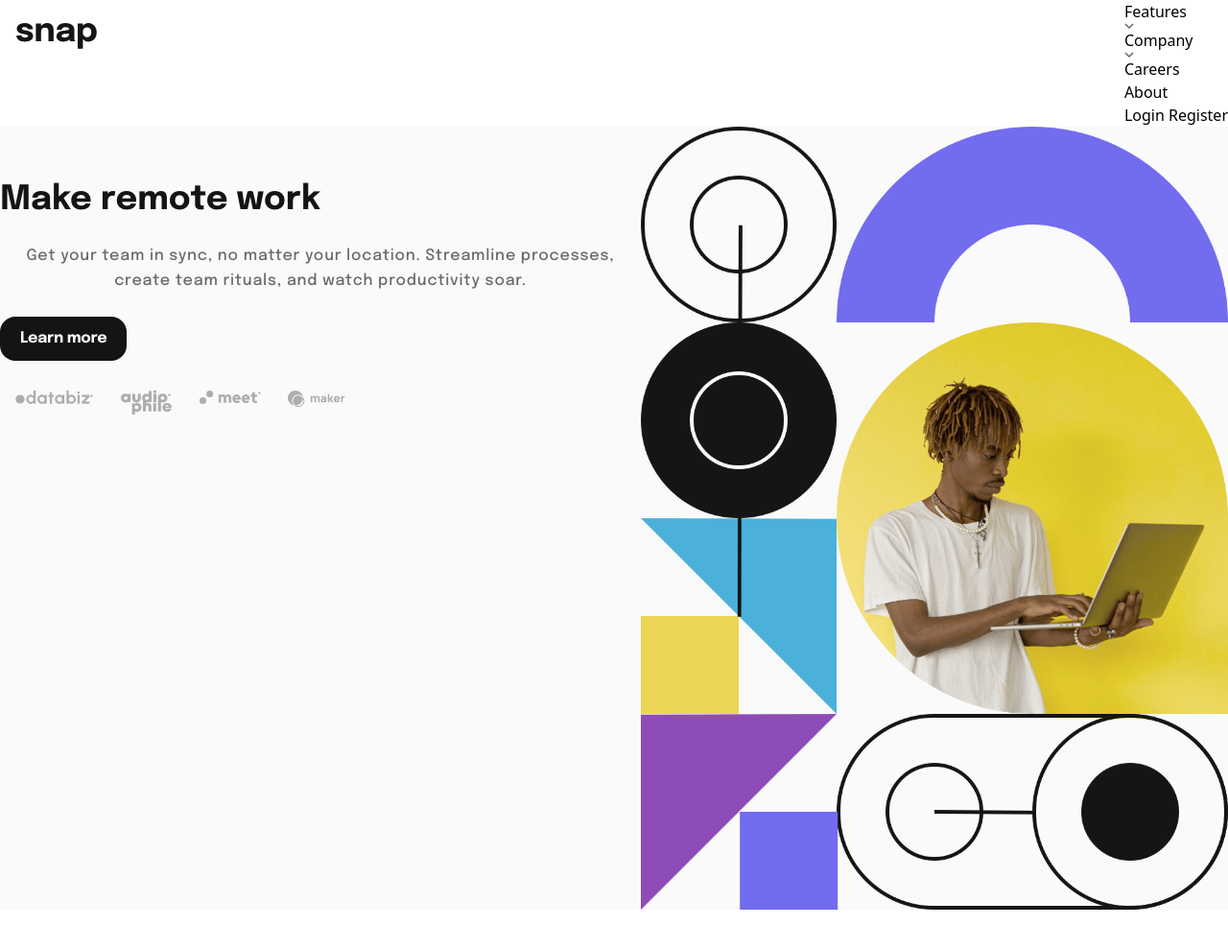
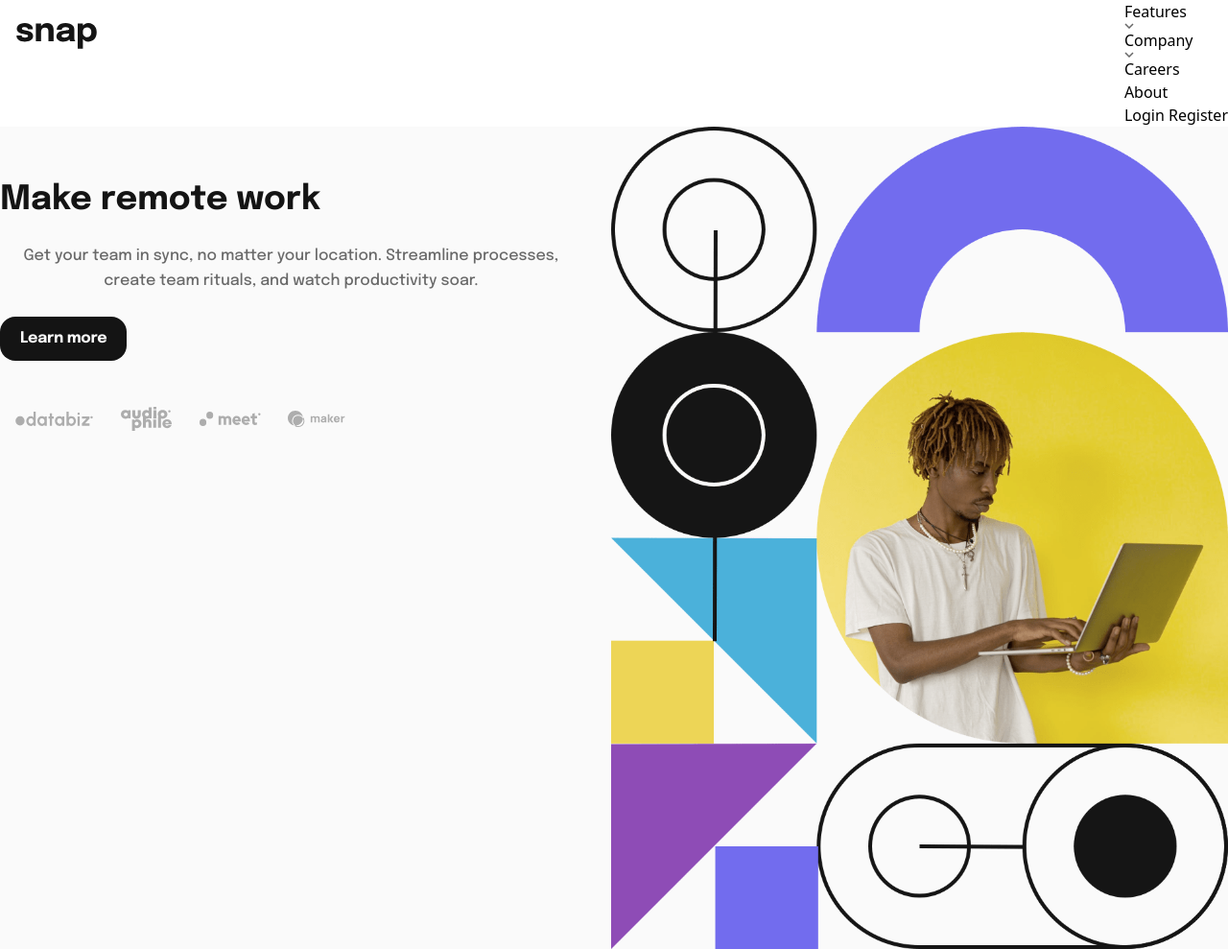
Before and after one commit to StephenYu2018/intro-section-with-dropdown-navigation-main, a website: page index.html in a window 1280 px wide. Shown: the whole page at 96% size. Before the commit the page ends 948 px from the top, so only its background shows below. Drawn offline with Linux system fonts and the light colour scheme.

Commit message:
Fix paragraph spacing and align client logos along the center of flex inline axis

```diff
--- a/index.html
+++ b/index.html
@@ -90,7 +90,7 @@
           Make remote work
 	</h1>
         <p class="text-center text-medium-gray text-[1rem] font-medium
-                  leading-[1.625rem] tracking-wider mt-[1.1875rem]">
+                  leading-[1.625rem] w-[95.2%] mt-[1.1875rem]">
           Get your team in sync, no matter your location. Streamline processes,
           create team rituals, and watch productivity soar.
         </p>
@@ -100,7 +100,8 @@
                   py-[0.6875rem] rounded-2xl mt-6">
           Learn more
         </a>
-        <ul aria-description="Some of our top clients" class="flex mt-[1.9375rem]">
+        <ul aria-description="Some of our top clients"
+            class="flex items-center h-[3.75rem] mt-[1.9375rem]">
           <li aria-description="databiz" class="w-[7.0625rem] px-4">
             <img src="./images/client-databiz.svg" role="img" alt="Databiz logo"
                  width="114" height="20" class="w-full h-auto" />
```
Also changed, not shown: dist/styles.css.
